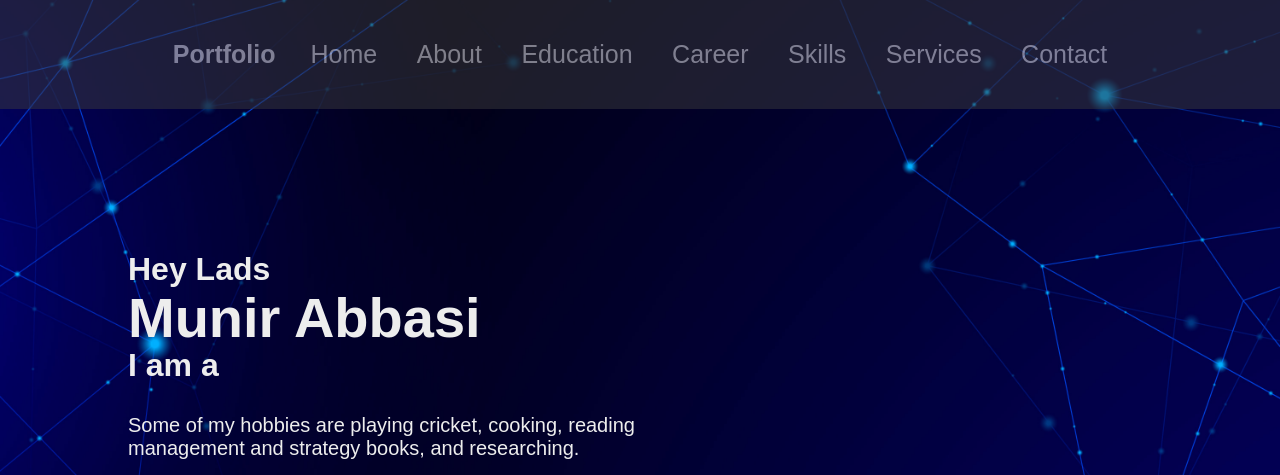
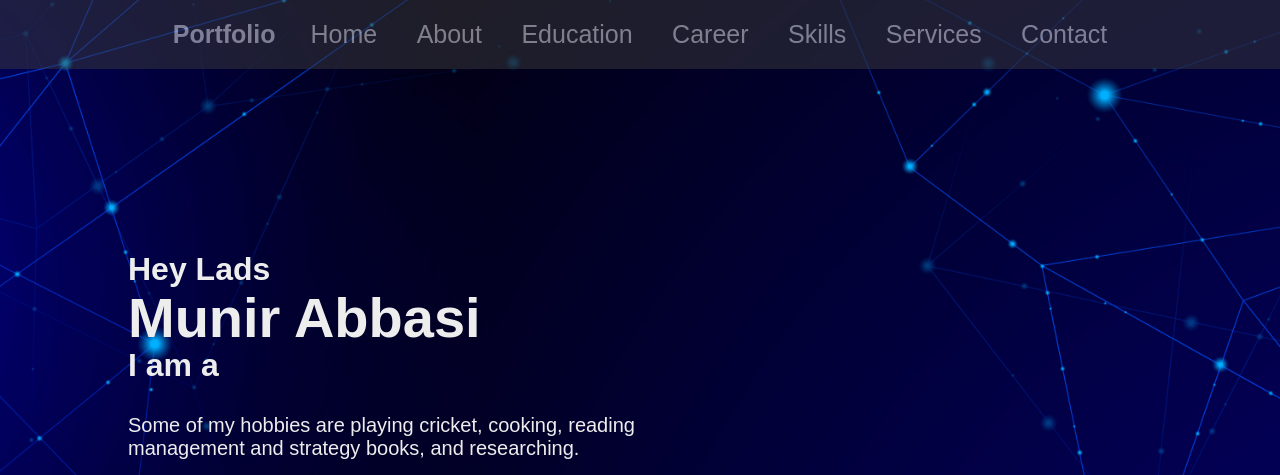
Before and after one commit to Munir-2001/MunirPortfolio, a plain HTML site: page index.html in a window 1280 px wide. Shown: the top 475 px of the page. Drawn offline with nearby package versions, Linux system fonts and the light colour scheme.

Commit message:
check css

```diff
--- a/style.css
+++ b/style.css
@@ -25,7 +25,7 @@ body{
     top: 0;
     left: 0;
     width: 100%;
-    padding: 40px 100px;
+    padding: 20px 80px;
     background: transparent;
     display: flex;
     justify-content: space-between;
```
